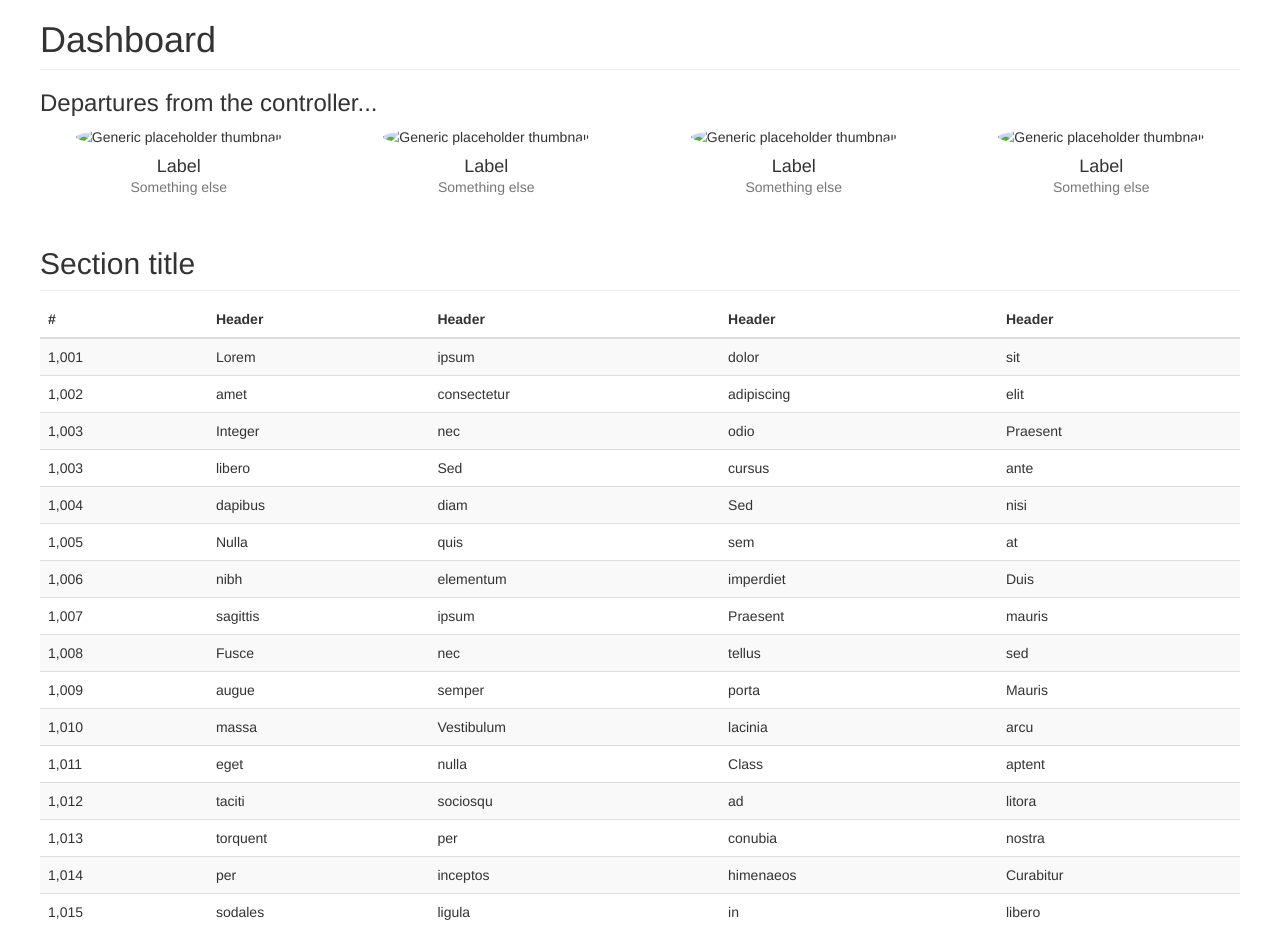
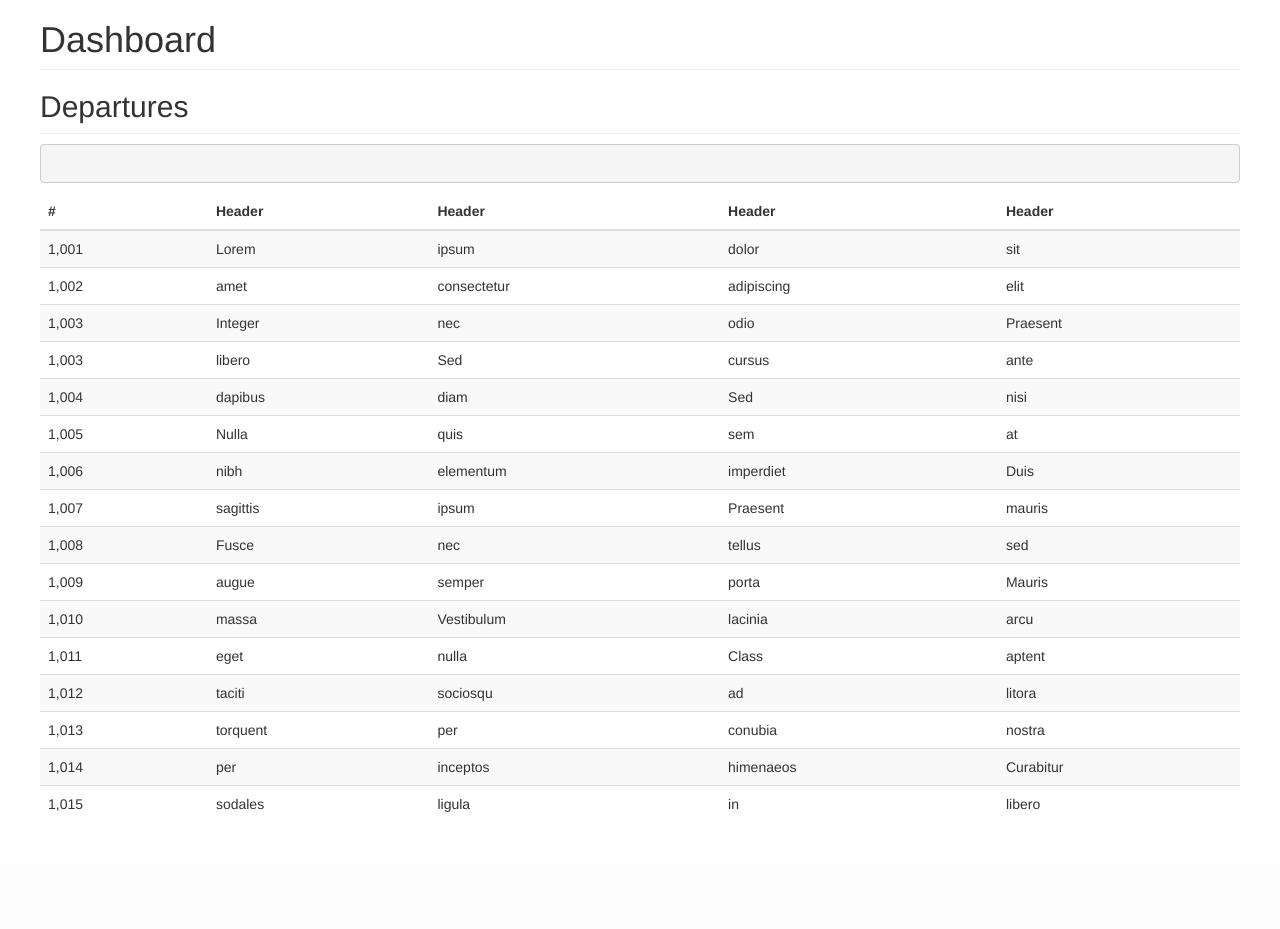
Before and after one commit to treevesvarndell/pi-dash, a Django app: template templates/index.html in a window 1280 px wide. Shown: the part 50-979 px from the top of the page. After the commit the page ends 862 px from the top, so only its background shows below. Run offline with Django 3.2, Linux system fonts and the light colour scheme; the template is opened without the code that fills it, so the values that code supplies are empty; some libraries are stand-ins or nearby versions.

Commit message:
Pull the departures crudely to the dashboard

```diff
--- a/static/js/departures.ctrl.js
+++ b/static/js/departures.ctrl.js
@@ -4,14 +4,27 @@
         .module('app.dashboard')
         .controller('DeparturesController', DeparturesController);
 
+    DeparturesController.$inject = ['DeparturesService'];
 
-    function DeparturesController() {
+    function DeparturesController(departuresService) {
+
+
         var vm = this;
-        vm.departures = 'Departures from the controller...';
+//        vm.departuresService = DeparturesService;
+
+        getDepartures();
+
+        function getDepartures() {
+            console.log(departuresService.getDepartures);
+            return departuresService.getDepartures().then(function(data) {
+                vm.departures = data;
+                return vm.departures;
+            })
+
+        }
 
     }
 
-//    DeparturesController.$inject = ['$scope'];
 
 
 
--- /dev/null
+++ b/static/js/departures.service.js
@@ -0,0 +1,34 @@
+(function() {
+
+    angular
+        .module('app.dashboard')
+        .service('DeparturesService', DeparturesService);
+
+    DeparturesService.$inject = ['$http'];
+
+    function DeparturesService($http) {
+        var vm = this;
+
+        var service = {
+            getDepartures: getDepartures
+        };
+
+        return service;
+
+        function getDepartures() {
+            return $http.get('/api/departures')
+                .then(getDeparturesComplete)
+                .catch(function(message) {
+                    console.log(message);
+                }
+            );
+
+            function getDeparturesComplete(data, status, headers, config) {
+                return data.data;
+            }
+
+        }
+    }
+
+
+})();
--- a/templates/index.html
+++ b/templates/index.html
@@ -57,36 +57,36 @@
             <div class="col-sm-12 main" data-ng-controller="DeparturesController as depCtrl">
                 <h1 class="page-header">Dashboard </h1>
 
-                <h3>{{ depCtrl.departures }}</h3>
+                <!--<div class="row placeholders">-->
+                    <!--<div class="col-xs-6 col-sm-3 placeholder">-->
+                        <!--<img data-src="holder.js/200x200/auto/sky" class="img-responsive"-->
+                             <!--alt="Generic placeholder thumbnail">-->
+                        <!--<h4>Label</h4>-->
+                        <!--<span class="text-muted">Something else</span>-->
+                    <!--</div>-->
+                    <!--<div class="col-xs-6 col-sm-3 placeholder">-->
+                        <!--<img data-src="holder.js/200x200/auto/vine" class="img-responsive"-->
+                             <!--alt="Generic placeholder thumbnail">-->
+                        <!--<h4>Label</h4>-->
+                        <!--<span class="text-muted">Something else</span>-->
+                    <!--</div>-->
+                    <!--<div class="col-xs-6 col-sm-3 placeholder">-->
+                        <!--<img data-src="holder.js/200x200/auto/sky" class="img-responsive"-->
+                             <!--alt="Generic placeholder thumbnail">-->
+                        <!--<h4>Label</h4>-->
+                        <!--<span class="text-muted">Something else</span>-->
+                    <!--</div>-->
+                    <!--<div class="col-xs-6 col-sm-3 placeholder">-->
+                        <!--<img data-src="holder.js/200x200/auto/vine" class="img-responsive"-->
+                             <!--alt="Generic placeholder thumbnail">-->
+                        <!--<h4>Label</h4>-->
+                        <!--<span class="text-muted">Something else</span>-->
+                    <!--</div>-->
+                <!--</div>-->
 
-                <div class="row placeholders">
-                    <div class="col-xs-6 col-sm-3 placeholder">
-                        <img data-src="holder.js/200x200/auto/sky" class="img-responsive"
-                             alt="Generic placeholder thumbnail">
-                        <h4>Label</h4>
-                        <span class="text-muted">Something else</span>
-                    </div>
-                    <div class="col-xs-6 col-sm-3 placeholder">
-                        <img data-src="holder.js/200x200/auto/vine" class="img-responsive"
-                             alt="Generic placeholder thumbnail">
-                        <h4>Label</h4>
-                        <span class="text-muted">Something else</span>
-                    </div>
-                    <div class="col-xs-6 col-sm-3 placeholder">
-                        <img data-src="holder.js/200x200/auto/sky" class="img-responsive"
-                             alt="Generic placeholder thumbnail">
-                        <h4>Label</h4>
-                        <span class="text-muted">Something else</span>
-                    </div>
-                    <div class="col-xs-6 col-sm-3 placeholder">
-                        <img data-src="holder.js/200x200/auto/vine" class="img-responsive"
-                             alt="Generic placeholder thumbnail">
-                        <h4>Label</h4>
-                        <span class="text-muted">Something else</span>
-                    </div>
-                </div>
+                <h2 class="sub-header">Departures</h2>
 
-                <h2 class="sub-header">Section title</h2>
+                <pre> {{ depCtrl.departures | json }} </pre>
 
                 <div class="table-responsive">
                     <table class="table table-striped">
@@ -100,7 +100,7 @@
                         </tr>
                         </thead>
                         <tbody>
-                        <tr>
+                        <tr >
                             <td>1,001</td>
                             <td>Lorem</td>
                             <td>ipsum</td>
@@ -231,6 +231,7 @@
     <script type="text/javascript" src="{% static 'angular/angular.js' %}"></script>
 
     <script type="text/javascript" src="{% static 'js/index.js' %}"></script>
+    <script type="text/javascript" src="{% static 'js/departures.service.js' %}"></script>
     <script type="text/javascript" src="{% static 'js/departures.ctrl.js' %}"></script>
 
 </body>
```
Also changed, not shown: db.sqlite3.
